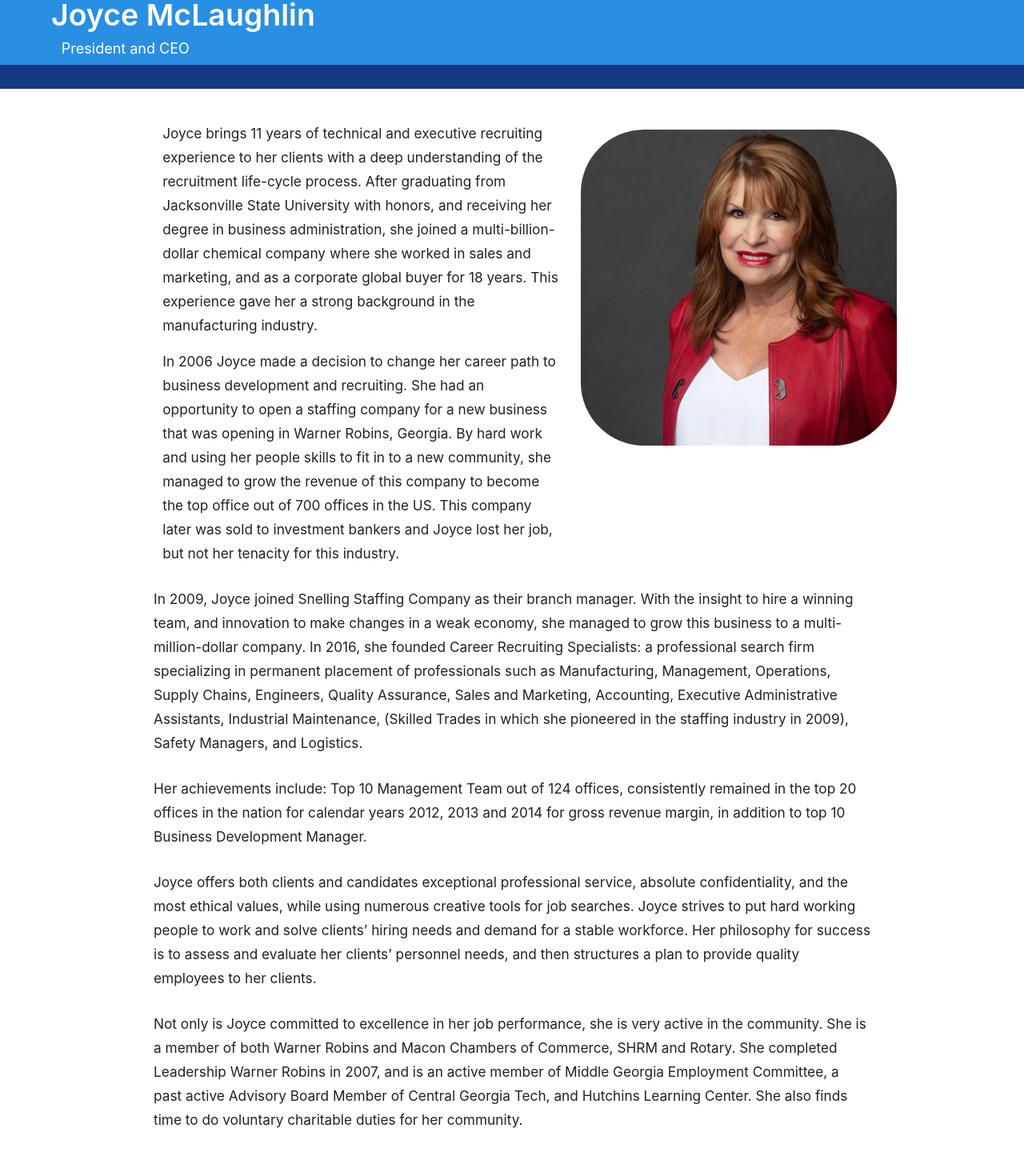
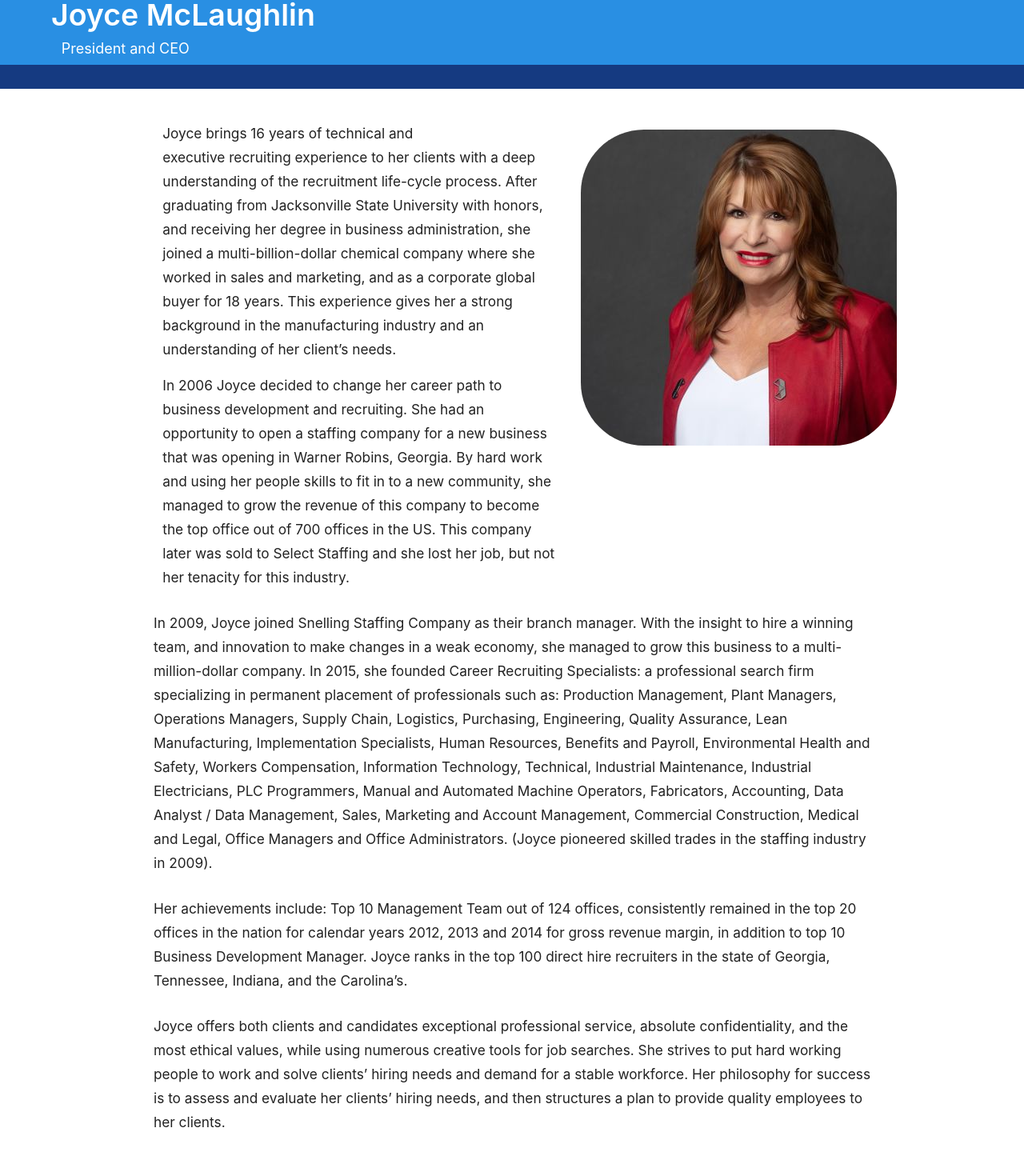
Before and after one commit to logantwalker/career-recruiting-specialists, a React (Create React App) app in the folder client/: page /about in a window 1280 px wide. Shown: the part 385-1835 px from the top of the page at 80% size. Built offline with nearby package versions, Linux system fonts and the light colour scheme.

Commit message:
request employee form added

```diff
--- a/client/src/App.js
+++ b/client/src/App.js
@@ -3,12 +3,14 @@ import { BrowserRouter as Router, Route, Switch } from "react-router-dom";
 import Navbar from './components/Navbar/navbar';
 import Home from './pages/Home/Home';
 import EmployerOverview from './pages/EmployerOverview/EmployerOverview'
+import RequestEmployee from './pages/RequestEmployee/RequestEmployee';
 import JobOverview from './pages/JobOverview/JobOverview';
 import AboutUs from './pages/AboutUs/AboutUs';
 import Contact from './pages/ContactUs/Contact';
 import Footer from './components/Footer/Footer';
 import NotFound from './pages/NotFound/NotFound';
 import './App.css';
+
 
 
 function App() {
@@ -18,9 +20,11 @@ function App() {
       <Switch>
         <Route exact path='/' component={Home}/>
         <Route exact path='/employer-overview'component={EmployerOverview} />
+        <Route exact path='/request-employee' component={RequestEmployee} />
         <Route exact path='/job-seekers' component={JobOverview} />
         <Route exact path='/about' component={AboutUs} />
         <Route exact path='/contact' component={Contact} />
+
         <Route component={NotFound}/>
       </Switch>
       <Footer/>
--- a/client/src/components/Navbar/navbar.js
+++ b/client/src/components/Navbar/navbar.js
@@ -25,7 +25,7 @@ const Navbar = (props) => {
                                     title='For Employers'
                                     dropdown={true}>
                                     <a className='dropdown-link' href='/employer-overview'>SPECIALTY SERVICE</a>
-                                    <a className='dropdown-link' href='!#'>REQUEST EMPLOYEE</a>
+                                    <a className='dropdown-link' href='/request-employee'>REQUEST EMPLOYEE</a>
                                 </NavItem>
                             </Col>
                             <Col>
--- a/client/src/pages/AboutUs/AboutUs.js
+++ b/client/src/pages/AboutUs/AboutUs.js
@@ -21,14 +21,19 @@ const AboutUs = () => {
                 <Row>
                     <Col m={7}>
                         <h6>
-                            Joyce brings 11 years of technical and executive recruiting experience to her clients with a deep understanding of the recruitment life-cycle process.
-                            After graduating from Jacksonville State University with honors, and receiving her degree in business administration, she joined a multi-billion-dollar chemical company where she worked in sales and marketing, and as a corporate global buyer for 18 years.
-                            This experience gave her a strong background in the manufacturing industry.
+                            Joyce brings 16 years of technical and executive recruiting experience to her clients with a deep
+                            understanding of the recruitment life-cycle process. After graduating from Jacksonville State University with
+                            honors, and receiving her degree in business administration, she joined a multi-billion-dollar chemical
+                            company where she worked in sales and marketing, and as a corporate global buyer for 18 years. This
+                            experience gives her a strong background in the manufacturing industry and an understanding of her
+                            client’s needs.
                         </h6>
                         <h6>
-                            In 2006 Joyce made a decision to change her career path to business development and recruiting.
-                            She had an opportunity to open a staffing company for a new business that was opening in Warner Robins, Georgia.
-                            By hard work and using her people skills to fit in to a new community, she managed to grow the revenue of this company to become the top office out of 700 offices in the US. This company later was sold to investment bankers and Joyce lost her job, but not her tenacity for this industry.
+                            In 2006 Joyce decided to change her career path to business development and recruiting. She had an
+                            opportunity to open a staffing company for a new business that was opening in Warner Robins, Georgia.
+                            By hard work and using her people skills to fit in to a new community, she managed to grow the revenue of
+                            this company to become the top office out of 700 offices in the US. This company later was sold to Select
+                            Staffing and she lost her job, but not her tenacity for this industry.
                         </h6>
                     </Col>
                     <Col s={5}>
@@ -37,22 +42,38 @@ const AboutUs = () => {
                 </Row>
                 <Row>
                     <h6>
-                        In 2009, Joyce joined Snelling Staffing Company as their branch manager.
-                        With the insight to hire a winning team, and innovation to make changes in a weak economy, she managed to grow this business to a multi-million-dollar company.
-                        In 2016, she founded Career Recruiting Specialists: a professional search firm specializing in permanent placement of professionals such as Manufacturing, Management, Operations, Supply Chains, Engineers, Quality Assurance, Sales and Marketing, Accounting, Executive Administrative Assistants, Industrial Maintenance, (Skilled Trades in which she pioneered in the staffing industry in 2009), Safety Managers, and Logistics.
+                        In 2009, Joyce joined Snelling Staffing Company as their branch manager. With the insight to hire a winning
+                        team, and innovation to make changes in a weak economy, she managed to grow this business to a multi-
+                        million-dollar company. In 2015, she founded Career Recruiting Specialists: a professional search firm
+                        specializing in permanent placement of professionals such as: Production Management, Plant Managers,
+                        Operations Managers, Supply Chain, Logistics, Purchasing, Engineering, Quality Assurance, Lean
+                        Manufacturing, Implementation Specialists, Human Resources, Benefits and Payroll, Environmental Health
+                        and Safety, Workers Compensation, Information Technology, Technical, Industrial Maintenance, Industrial
+                        Electricians, PLC Programmers, Manual and Automated Machine Operators, Fabricators, Accounting, Data
+                        Analyst / Data Management, Sales, Marketing and Account Management, Commercial Construction,
+                        Medical and Legal, Office Managers and Office Administrators. (Joyce pioneered skilled trades in the
+                        staffing industry in 2009).
                     </h6>
                     <h6>
-                        Her achievements include: Top 10 Management Team out of 124 offices, consistently remained in the top 20 offices in the nation for calendar years 2012, 2013 and 2014 for gross revenue margin, in addition to top 10 Business Development Manager.
+                        Her achievements include: Top 10 Management Team out of 124 offices, consistently remained in the top
+                        20 offices in the nation for calendar years 2012, 2013 and 2014 for gross revenue margin, in addition to top
+                        10 Business Development Manager. Joyce ranks in the top 100 direct hire recruiters in the state of Georgia,
+                        Tennessee, Indiana, and the Carolina’s.
                     </h6>
                     <h6>
-                        Joyce offers both clients and candidates exceptional professional service, absolute confidentiality, and the most ethical values, while using numerous creative tools for job searches.
-                        Joyce strives to put hard working people to work and solve clients’ hiring needs and demand for a stable workforce.
-                        Her philosophy for success is to assess and evaluate her clients’ personnel needs, and then structures a plan to provide quality employees to her clients.
+                        Joyce offers both clients and candidates exceptional professional service, absolute confidentiality, and the
+                        most ethical values, while using numerous creative tools for job searches. She strives to put hard working
+                        people to work and solve clients’ hiring needs and demand for a stable workforce. Her philosophy for
+                        success is to assess and evaluate her clients’ hiring needs, and then structures a plan to provide quality
+                        employees to her clients.
                     </h6>
                     <h6>
-                        Not only is Joyce committed to excellence in her job performance, she is very active in the community.
-                        She is a member of both Warner Robins and Macon Chambers of Commerce, SHRM and Rotary. She completed Leadership Warner Robins in 2007, and is an active member of Middle Georgia Employment Committee, a past active Advisory Board Member of Central Georgia Tech, and Hutchins Learning Center.
-                        She also finds time to do voluntary charitable duties for her community.
+                        Not only is Joyce committed to excellence in her job performance, she is continually active in the
+                        community. She is a member of Warner Robins, Macon, and Augusta Regional Chambers of Commerce,
+                        SHRM, and SHRM Board member and Rotary member. She completed Leadership Warner Robins in 2007
+                        and is an active member of Middle Georgia Employment Committee, a past active Advisory Board Member
+                        of Central Georgia Tech, and Hutchins Career Learning Center (Technical high school for low income
+                        family’s). She also finds time to do voluntary charitable duties for her community.
                     </h6>
                 </Row>
             </div>
--- a/client/src/pages/ContactUs/contact.css
+++ b/client/src/pages/ContactUs/contact.css
@@ -4,9 +4,10 @@
 }
 
 .submit-button{
-    float: right
+    float: right;
+    background-color:rgb(16%, 56%, 89%);
 }
 
-/* .form-container{
-    margin-left:25% !important;
-} */
+.submit-button:hover{
+    background-color: #153A81 !important;
+}
--- /dev/null
+++ b/client/src/pages/RequestEmployee/RequestEmployee.css
@@ -0,0 +1,26 @@
+.request-form{
+    margin-top: 0;
+    margin-bottom:8%;
+}
+
+.submit-button{
+    float: right;
+    background-color:rgb(16%, 56%, 89%);
+}
+
+.submit-button:hover{
+    background-color: #153A81 !important;
+}
+
+#timing{
+    display: flex !important;
+    padding:0 !important;
+}
+
+.width-helper{
+    width: 200% !important;
+}
+
+.form-head{
+    margin-top: 3.5rem;
+}
--- /dev/null
+++ b/client/src/pages/RequestEmployee/RequestEmployee.js
@@ -0,0 +1,111 @@
+import { React } from 'react';
+import { Row, Col, Select } from 'react-materialize';
+import emailjs from 'emailjs-com';
+import './RequestEmployee.css';
+import 'materialize-css';
+
+export default function RequestEmployee() {
+
+    function sendEmail(e) {
+        e.preventDefault();
+        emailjs.sendForm('service_yktqjfg', 'employee_request', e.target, 'user_yX3jDLQByusWm1iD6b6JP')
+            .then((result) => {
+                console.log(result.text);
+            }, (error) => {
+                console.log(error.text);
+            });
+    }
+
+    return (
+        <div className='employer-overview'>
+            <div className='about-head'>
+                <h1 className='right-align'>REQUEST AN EMPLOYEE</h1>
+            </div>
+            <div className='employer-header'>
+                <div className='header-title'>
+                    Find your right fit, right now.
+                </div>
+                <div className='header-subtitle'>
+                    Request your next employee through Career Recruiting Specialists!
+                </div>
+            </div>
+
+            <div className='container'>
+                <Row>
+
+                </Row>
+                <Row>
+                    <Col s={6} className='form-container'>
+                        <form className="request-form" onSubmit={sendEmail}>
+                            <h5>Job Information</h5>
+                            <div className='divider width-helper'></div>
+
+                            <div className='input-field'>
+                                <label htmlFor='job_title'>Job Title</label>
+                                <input type="text" name="job_title" id="job_title" />
+                            </div>
+
+                            <div className='input-field'>
+                                <label htmlFor='industry'>Industry</label>
+                                <input type="text" name="industry" id='industry' />
+                            </div>
+
+                            <div className='input-filed'>
+                                <label htmlFor="timing">Is this position full-time or temporary?</label>
+                                <select id="timing" name="timing">
+                                    <option value="full-time">Full-Time</option>
+                                    <option value="temporary">Temporary</option>
+                                </select>
+                            </div>
+
+                            <div className='input-field'>
+                                <label htmlFor='job_shift'>Shift</label>
+                                <input type="text" name="job_shift" id='job_shift' />
+                            </div>
+
+                            <div className='input-field'>
+                                <label htmlFor='job_desc'>Job Description</label>
+                                <textarea className='materialize-textarea' name="job_desc" id='job_desc' />
+                            </div>
+
+                            <div className='input-field'>
+                                <label htmlFor='location'>Location</label>
+                                <input type="text" name="location" id='location' />
+                            </div>
+
+                            <div className='input-field'>
+                                <label htmlFor='more_comments'>Additional Comments</label>
+                                <textarea className='materialize-textarea' name="more_comments" id='more_comments' />
+                            </div>
+
+                            <h5 className='form-head'>Your Contact Information</h5>
+                            <div className='divider width-helper'></div>
+
+                            <div className='input-field'>
+                                <label htmlFor='user_name'>Name</label>
+                                <input type="text" name="user_name" id="user_name" />
+                            </div>
+
+                            <div className='input-field'>
+                                <label htmlFor='company'>Company</label>
+                                <input type="text" name="company" id="company" />
+                            </div>
+
+                            <div className='input-field'>
+                                <label htmlFor='user_phone'>Phone Number</label>
+                                <input type="text" name="user_phone" id="user_phone" />
+                            </div>
+
+                            <div className='input-field'>
+                                <label htmlFor='user_email'>Email</label>
+                                <input type="email" name="user_email" id='user_email' />
+                            </div>
+
+                            <input className='submit-button btn' type="submit" value="Submit" />
+                        </form>
+                    </Col>
+                </Row>
+            </div>I
+        </div>
+    );
+}
```
Also changed, not shown: client/src/pages/ContactUs/Contact.js (+19 -11 lines).
